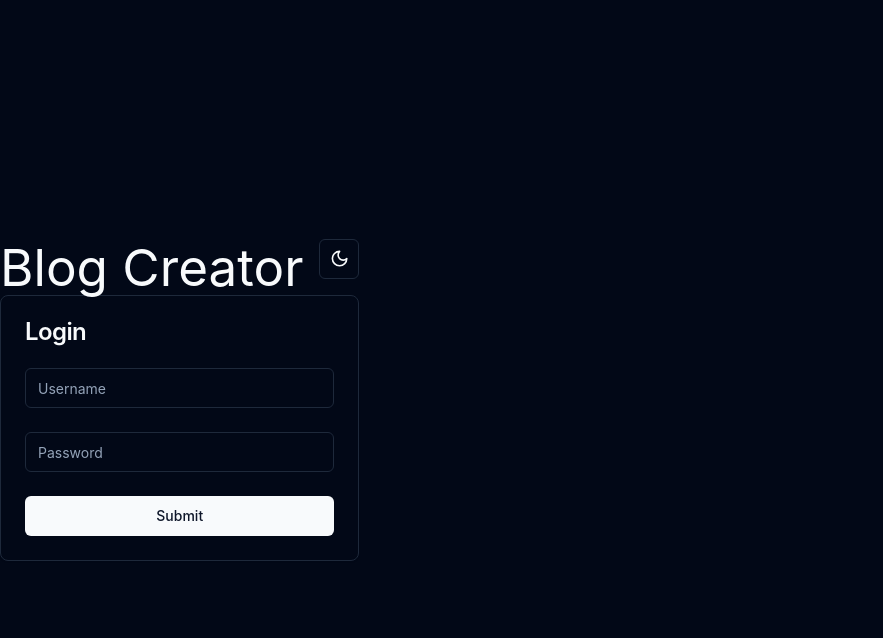
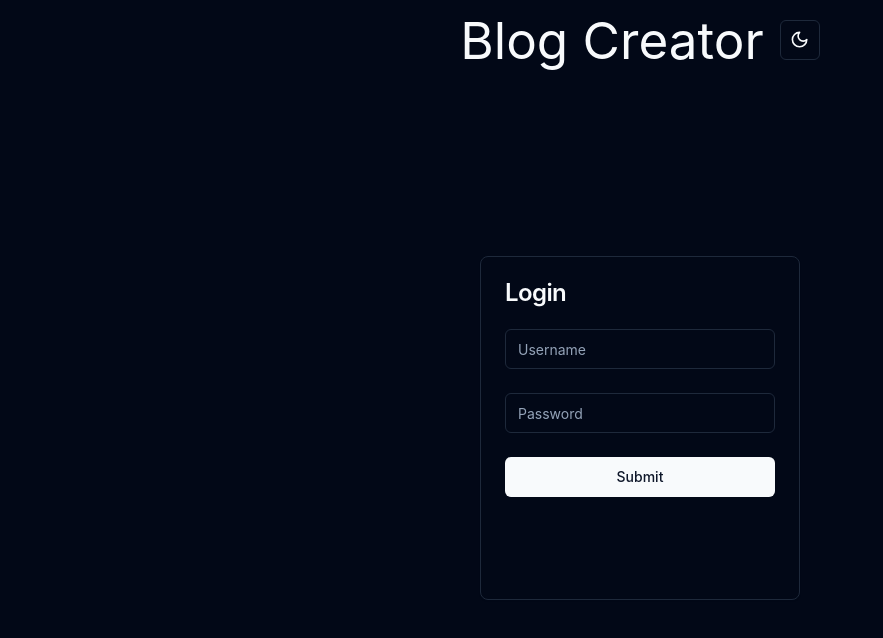
Before and after one commit to lernEarnBurn/blog-site, a React (Vite) app in the folder viewing-interface/: page /log-in in a window 1280 px wide. Shown: the top 638 px of the page, without its empty margins (0-883 px from the left). Built offline with nearby package versions, Linux system fonts and the light colour scheme.

Commit message:
lightly styled

```diff
--- a/viewing-interface/src/components/LoginForm.tsx
+++ b/viewing-interface/src/components/LoginForm.tsx
@@ -53,7 +53,7 @@ export function LoginForm(props: loginFormProps){
 
 
   return (
-    <Card>
+    <Card className='w-[25vw] h-[43vh] mx-auto translate-y-44'>
       <CardHeader>
         <CardTitle>Login</CardTitle>
       </CardHeader>
--- a/viewing-interface/src/components/NavBar.tsx
+++ b/viewing-interface/src/components/NavBar.tsx
@@ -1,6 +1,6 @@
 import { ModeToggle } from "./mode-toggle"
+import { useNavigate } from "react-router-dom"
 
-import { useNavigate } from "react-router-dom"
 
 interface navBarProps {
   loggedIn: boolean,
@@ -16,8 +16,10 @@ export function NavBar(props: navBarProps){
     navigate('/')
   }
 
+
+
   return (
-    <nav className="flex gap-4">
+    <nav className="flex gap-4 h-[10vh] w-[100vw] justify-center items-center">
       <h1>Blog Creator</h1>
       <ModeToggle/>
       {props.loggedIn && <a className="cursor-pointer" onClick={logOut}>Sign Out</a>}
--- a/viewing-interface/src/index.css
+++ b/viewing-interface/src/index.css
@@ -26,9 +26,8 @@ a:hover {
 body {
   margin: 0;
   display: flex;
-  place-items: center;
-  min-width: 320px;
-  min-height: 100vh;
+  width: 100vw;
+  height: 100vh;
 }
 
 h1 {
```
